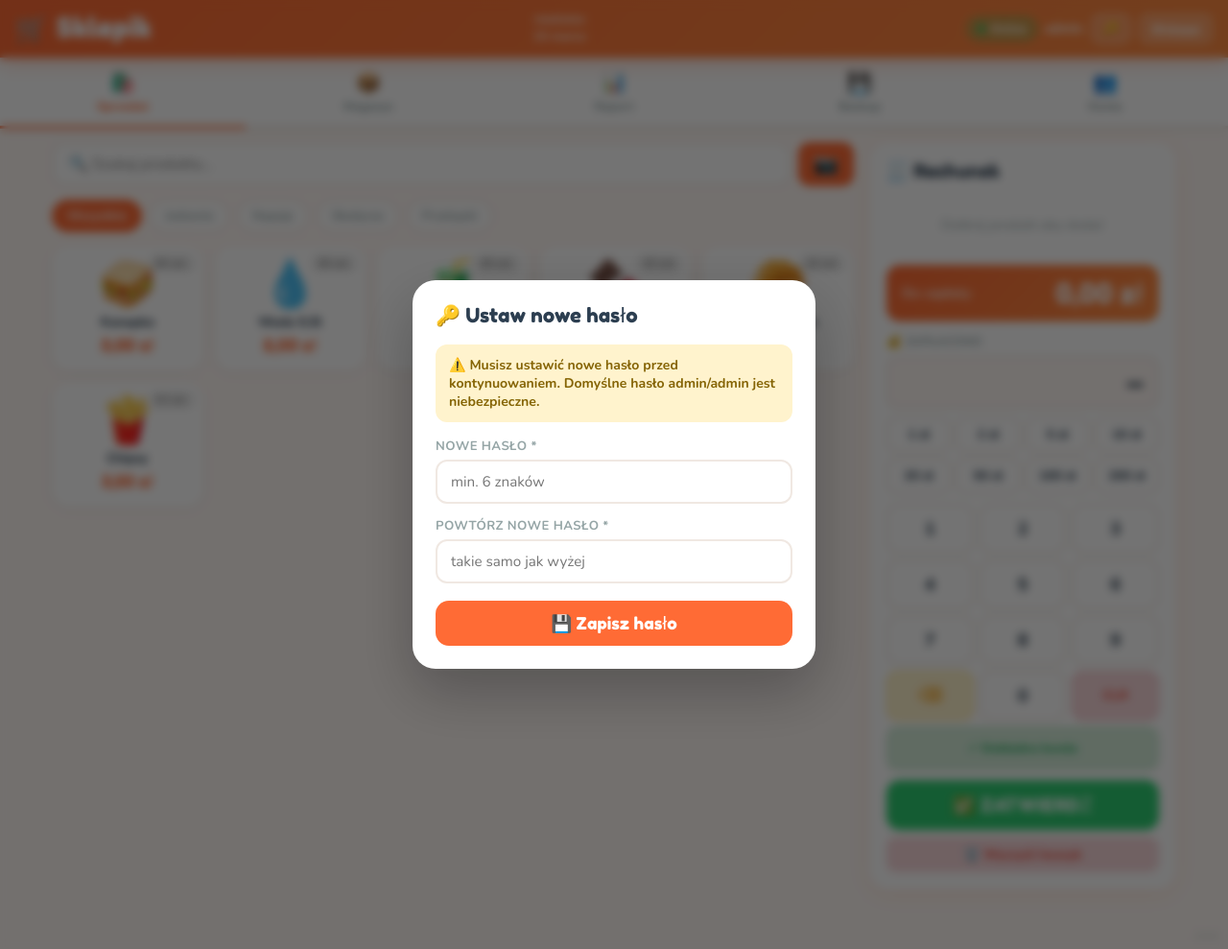
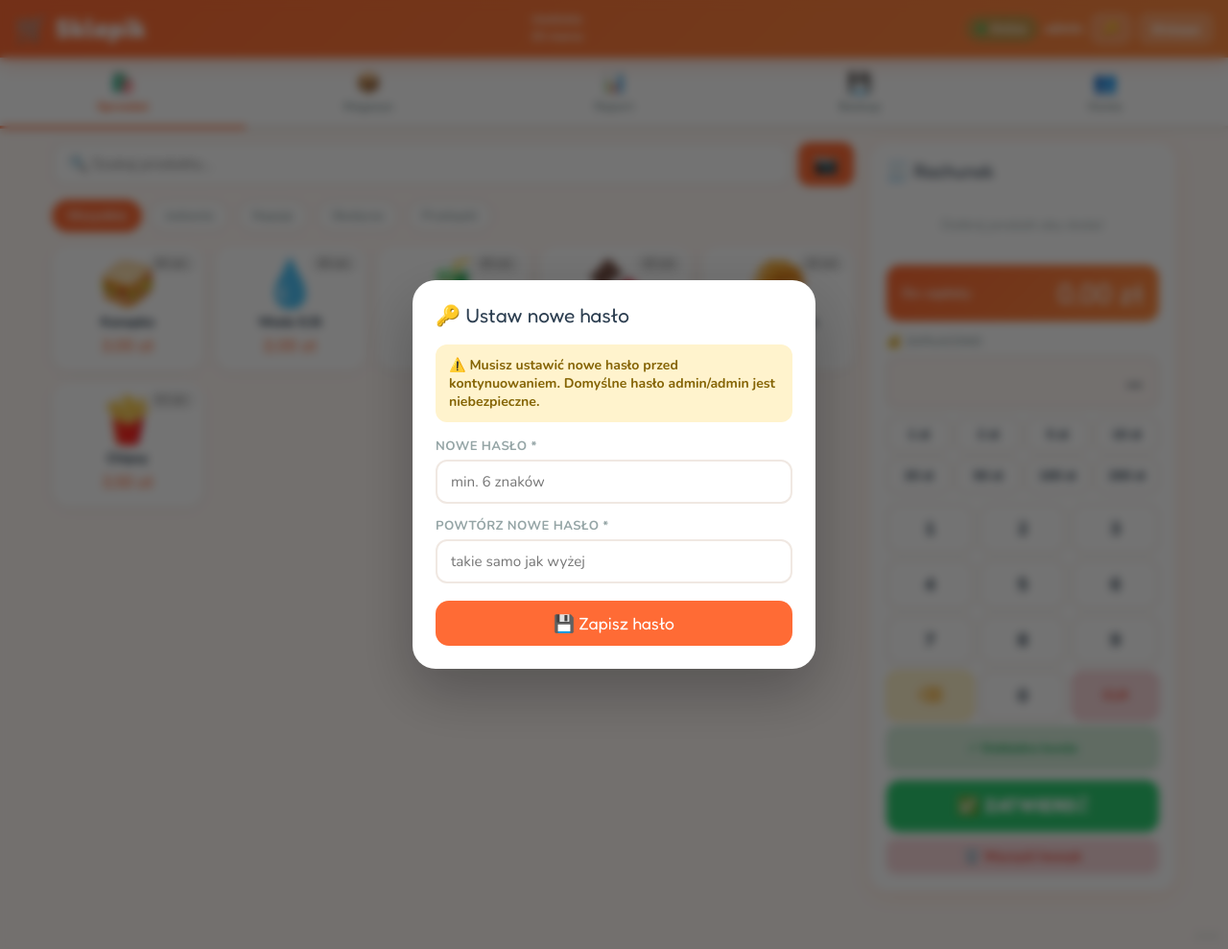
Before and after one commit to yasjir/pauza_sklepik, a Flask app: page /app in a window 1280 px wide. Shown: the whole page at 96% size. Run offline with Flask 3, Linux system fonts and the light colour scheme; a user stored in the database is signed in; data comes from the database, SQL or seed files in the repository.

Commit message:
fix polish fonts

```diff
--- a/static/sw.js
+++ b/static/sw.js
@@ -4,14 +4,15 @@
 //
 // Aby wymusić aktualizację po deploymencie: zmień CACHE_NAME (np. sklepik-v2)
 
-const CACHE_NAME = 'sklepik-v4';
+const CACHE_NAME = 'sklepik-v8';
 
 // Zasoby pre-cachowane przy instalacji SW (cały UI shell)
 const PRECACHE_URLS = [
   '/app',
   '/login',
   '/static/zxing/zxing.min.js',
-  '/static/fonts/FredokaOne-Regular.woff2',
+  '/static/fonts/Fredoka-latin.woff2',
+  '/static/fonts/Fredoka-latin-ext.woff2',
   '/static/fonts/Nunito-latin.woff2',
   '/static/fonts/Nunito-latin-ext.woff2',
 ];
--- a/templates/index.html
+++ b/templates/index.html
@@ -12,9 +12,16 @@
 <script src="/static/zxing/zxing.min.js"></script>
 <style>
 @font-face {
-  font-family: 'Fredoka One';
-  src: url('/static/fonts/FredokaOne-Regular.woff2') format('woff2');
-  font-weight: 400; font-style: normal; font-display: swap;
+  font-family: 'Fredoka';
+  src: url('/static/fonts/Fredoka-latin-ext.woff2') format('woff2');
+  font-weight: 300 700; font-style: normal; font-display: swap;
+  unicode-range: U+0100-02BA, U+02BD-02C5, U+02C7-02CC, U+02CE-02D7, U+02DD-02FF, U+0304, U+0308, U+0329, U+1D00-1DBF, U+1E00-1E9F, U+1EF2-1EFF, U+2020, U+20A0-20AB, U+20AD-20C0, U+2113, U+2C60-2C7F, U+A720-A7FF;
+}
+@font-face {
+  font-family: 'Fredoka';
+  src: url('/static/fonts/Fredoka-latin.woff2') format('woff2');
+  font-weight: 300 700; font-style: normal; font-display: swap;
+  unicode-range: U+0000-00FF, U+0131, U+0152-0153, U+02BB-02BC, U+02C6, U+02DA, U+02DC, U+0304, U+0308, U+0329, U+2000-206F, U+20AC, U+2122, U+2191, U+2193, U+2212, U+2215, U+FEFF, U+FFFD;
 }
 @font-face {
   font-family: 'Nunito';
@@ -73,7 +80,7 @@ header {
 }
 
 header h1 {
-  font-family: 'Fredoka One', cursive;
+  font-family: 'Fredoka', 'Nunito', sans-serif;
   font-size: 1.7rem;
   letter-spacing: 1px;
   flex-shrink: 0;
@@ -222,7 +229,7 @@ nav {
 .prod-img { width: 72px; height: 72px; border-radius: 14px; object-fit: cover; margin: 0 auto 8px; display: block; }
 .prod-emoji { font-size: 3rem; line-height: 1; margin-bottom: 8px; display: block; }
 .prod-name { font-weight: 800; font-size: 0.85rem; margin-bottom: 5px; line-height: 1.2; }
-.prod-price { font-family: 'Fredoka One', cursive; font-size: 1.1rem; color: var(--primary); }
+.prod-price { font-family: 'Fredoka', 'Nunito', sans-serif; font-size: 1.1rem; color: var(--primary); }
 
 .stock-pill {
   position: absolute; top: 7px; right: 7px;
@@ -237,7 +244,7 @@ nav {
   background: white; border-radius: 20px; box-shadow: var(--shadow);
   padding: 18px; position: sticky; top: 130px;
 }
-.cart-title { font-family: 'Fredoka One', cursive; font-size: 1.2rem; color: var(--text); margin-bottom: 14px; display: flex; align-items: center; gap: 8px; }
+.cart-title { font-family: 'Fredoka', 'Nunito', sans-serif; font-size: 1.2rem; color: var(--text); margin-bottom: 14px; display: flex; align-items: center; gap: 8px; }
 .cart-items { min-height: 60px; margin-bottom: 12px; }
 .cart-empty { text-align: center; color: var(--muted); padding: 20px 0; font-size: 0.9rem; }
 .cart-row { display: flex; align-items: center; gap: 6px; padding: 7px 0; border-bottom: 1px solid var(--border); }
@@ -251,12 +258,12 @@ nav {
 
 .cart-sum { background: linear-gradient(135deg, #FF6B35, #FF8C42); border-radius: 14px; padding: 12px 16px; display: flex; justify-content: space-between; align-items: center; color: white; margin-bottom: 12px; }
 .cart-sum .sum-label { font-weight: 700; font-size: 0.9rem; opacity: 0.9; }
-.cart-sum .sum-val { font-family: 'Fredoka One', cursive; font-size: 1.8rem; }
+.cart-sum .sum-val { font-family: 'Fredoka', 'Nunito', sans-serif; font-size: 1.8rem; }
 
 /* NUMPAD */
 .numpad-area { margin-bottom: 10px; }
 .numpad-label { font-size: 0.8rem; font-weight: 700; color: var(--muted); margin-bottom: 6px; }
-.numpad-display { background: var(--bg); border-radius: 12px; padding: 10px 14px; font-family: 'Fredoka One', cursive; font-size: 1.6rem; text-align: right; margin-bottom: 8px; color: var(--text); border: 2px solid var(--border); min-height: 52px; }
+.numpad-display { background: var(--bg); border-radius: 12px; padding: 10px 14px; font-family: 'Fredoka', 'Nunito', sans-serif; font-size: 1.6rem; text-align: right; margin-bottom: 8px; color: var(--text); border: 2px solid var(--border); min-height: 52px; }
 .numpad-display.has-change { color: var(--green-dark); }
 .numpad-grid { display: grid; grid-template-columns: repeat(3, 1fr); gap: 6px; margin-bottom: 8px; }
 .np-btn { padding: 12px; border: none; border-radius: 12px; background: white; font-family: 'Nunito', sans-serif; font-weight: 800; font-size: 1.1rem; cursor: pointer; border: 2px solid var(--border); transition: all 0.15s; color: var(--text); }
@@ -268,7 +275,7 @@ nav {
 .qa-btn { padding: 8px 4px; border: 2px solid var(--border); border-radius: 10px; background: white; font-family: 'Nunito', sans-serif; font-weight: 800; font-size: 0.82rem; cursor: pointer; color: var(--text); transition: all 0.15s; text-align: center; }
 .qa-btn:active { background: var(--primary); color: white; border-color: var(--primary); }
 
-.btn-finalize { width: 100%; padding: 14px; border: none; border-radius: 14px; background: var(--green); color: white; font-family: 'Fredoka One', cursive; font-size: 1.2rem; cursor: pointer; transition: all 0.2s; letter-spacing: 0.5px; }
+.btn-finalize { width: 100%; padding: 14px; border: none; border-radius: 14px; background: var(--green); color: white; font-family: 'Fredoka', 'Nunito', sans-serif; font-weight: 700; font-size: 1.2rem; cursor: pointer; transition: all 0.2s; letter-spacing: 0.5px; }
 .btn-finalize:hover { background: var(--green-dark); transform: translateY(-1px); }
 .btn-finalize:active { transform: scale(0.97); }
 .btn-clear-cart { width: 100%; padding: 9px; border: none; border-radius: 10px; background: #F8D7DA; color: var(--red); font-family: 'Nunito', sans-serif; font-weight: 800; font-size: 0.85rem; cursor: pointer; margin-top: 7px; transition: background 0.15s; }
@@ -340,14 +347,14 @@ nav {
 .overlay { position: fixed; inset: 0; background: rgba(0,0,0,0.55); display: flex; align-items: center; justify-content: center; z-index: 500; backdrop-filter: blur(5px); padding: 16px; }
 .overlay.hidden { display: none; }
 .modal { background: white; border-radius: 24px; padding: 24px; width: 100%; max-width: 420px; max-height: 90vh; overflow-y: auto; box-shadow: 0 24px 60px rgba(0,0,0,0.25); }
-.modal-title { font-family: 'Fredoka One', cursive; font-size: 1.3rem; margin-bottom: 18px; }
+.modal-title { font-family: 'Fredoka', 'Nunito', sans-serif; font-size: 1.3rem; margin-bottom: 18px; }
 .fg { margin-bottom: 14px; }
 .fg label { display: block; font-weight: 700; font-size: 0.82rem; color: var(--muted); margin-bottom: 5px; text-transform: uppercase; letter-spacing: 0.4px; }
 .fg input, .fg select { width: 100%; padding: 11px 14px; border: 2px solid var(--border); border-radius: 12px; font-family: 'Nunito', sans-serif; font-size: 0.95rem; outline: none; transition: border-color 0.15s; background: white; }
 .fg input:focus, .fg select:focus { border-color: var(--primary); }
 .modal-actions { display: flex; gap: 10px; margin-top: 18px; }
 .modal-actions button { flex: 1; }
-.btn-modal-save { padding: 13px; background: var(--primary); color: white; border: none; border-radius: 14px; font-family: 'Fredoka One', cursive; font-size: 1.1rem; cursor: pointer; transition: all 0.18s; }
+.btn-modal-save { padding: 13px; background: var(--primary); color: white; border: none; border-radius: 14px; font-family: 'Fredoka', 'Nunito', sans-serif; font-size: 1.1rem; cursor: pointer; transition: all 0.18s; }
 .btn-modal-save:hover { background: var(--primary-dark); }
 .btn-modal-cancel { padding: 13px; background: var(--bg); color: var(--text); border: none; border-radius: 14px; font-family: 'Nunito', sans-serif; font-weight: 800; font-size: 1rem; cursor: pointer; }
 .btn-modal-cancel:hover { background: var(--border); }
```
Also changed, not shown: other parts of templates/index.html (+14 -14 lines), templates/login.html (+12 -5 lines), static/fonts/Fredoka-latin-ext.woff2 (added), static/fonts/Fredoka-latin.woff2 (added), static/fonts/Nunito-latin-ext.woff2, static/fonts/Nunito-latin.woff2.
